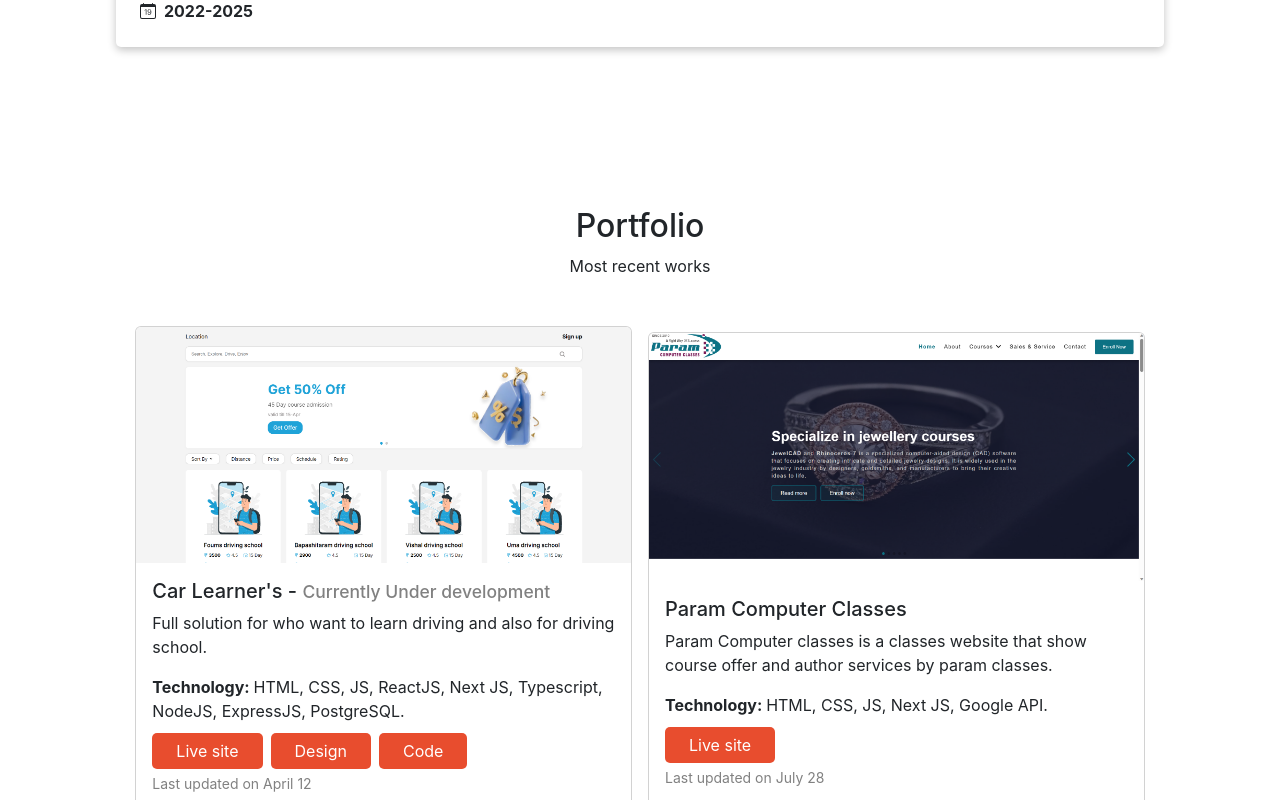
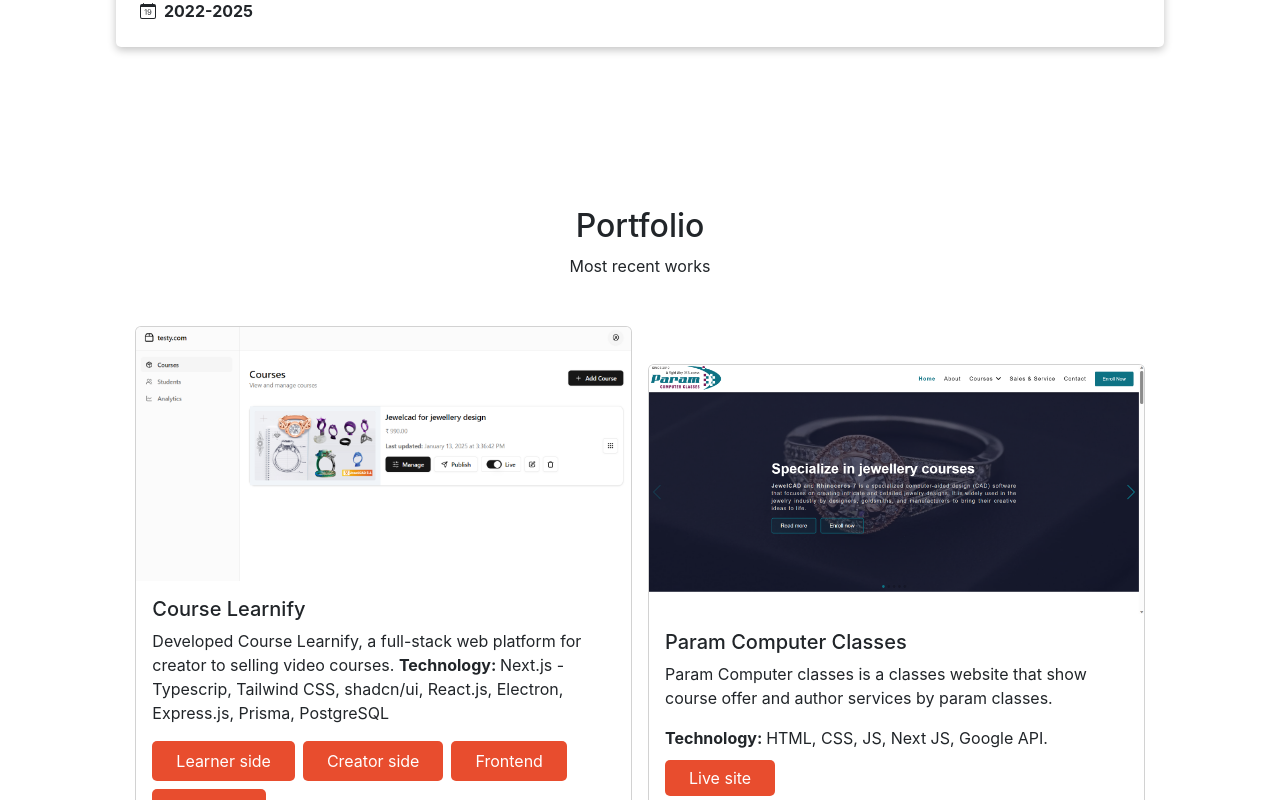
Before and after one commit to DeepMakhasana/Portfolio, a React (Create React App) app: page / in a window 1280 px wide. Shown: the part 2895-3695 px from the top of the page. Built offline with nearby package versions, Linux system fonts and the light colour scheme.

Commit message:
update on jan-13-2025

```diff
--- a/src/App.css
+++ b/src/App.css
@@ -242,8 +242,8 @@
   text-decoration: none;
   padding: 0.5rem 1.5rem 0.5rem 1.5rem;
   border-radius: 5px;
-  margin-bottom: 1rem;
-  margin-right: 0.5rem;
+  /* margin-bottom: 1rem;
+  margin-right: 0.5rem; */
 }
 
 .portfolio-btn:hover {
--- a/src/components/AboutSection.jsx
+++ b/src/components/AboutSection.jsx
@@ -1,6 +1,6 @@
 import React from 'react'
 import pic from './images/about.jpg'
-import download from './DeepMakhasana_220203107017.pdf'
+import download from './DeepMakhasana.pdf'
 
 const AboutSection = () => {
     return (
@@ -16,7 +16,7 @@
                     </div>
                     <div className='col-sm-12 col-md-6 col-lg-6 col-xl-6 about-info'>
                         <div className='px-1'>
-                            <p>Hello, I am Deep Makhasana and I am Full stack developer. Currently study in GEC, Rajkot in computer Engineering department and completed diploma from GP, Valsad. I enjoy working with Web technology as a React.js and Node.js developer.</p>
+                            <p>Hello, I am Deep Makhasana, a Full Stack Developer. I am currently studying at GEC, Rajkot, in the Computer Engineering department, and I have completed a diploma from GP, Valsad. I enjoy working with web technologies as a React.js, Next.js, and Node.js developer.</p>
                             <a href={download} download className='btn'>Download CV</a>
                         </div>
                     </div>
--- a/src/components/PortfolioSection.jsx
+++ b/src/components/PortfolioSection.jsx
@@ -4,7 +4,7 @@
 import mgs from "./images/mgs.png";
 import smra from "./images/smra.svg";
 import spices from "./images/spices.png";
-import portfolio from "./images/portfolio.png";
+import courseLearnify from "./images/course-learnify.png";
 const PortfolioSection = () => {
     return (
         <section className="container d-grid align-items-center" id='portfolio'>
@@ -15,15 +15,18 @@
                 </div>
                 <div className="projects">
                     <div className="card mb-3 col-12 col-lg-5">
-                        <img src={car} className="card-img-top" alt="Param Computer Classes" />
+                        <img src={courseLearnify} className="card-img-top" alt="video course platform" />
                         <div className="card-body">
-                            <h5 className="card-title">Car Learner's - <small className="text-body-secondary" style={{ color: "#818181" }}>Currently Under development</small></h5>
-                            <p className="card-text">Full solution for who want to learn driving and also for driving school.</p>
-                            <p><b>Technology: </b> HTML, CSS, JS, ReactJS, Next JS, Typescript, NodeJS, ExpressJS, PostgreSQL.</p>
-                            <a href='https://car-learners-frontend.vercel.app/' className='portfolio-btn'>Live site</a>
-                            <a href='https://www.figma.com/file/X0oeoYFLDFftUDQxY2yZIX/car-ui?type=design&node-id=0-1&mode=design&t=AEU7YUGBJGrSFIoC-0' className='portfolio-btn mr-2'>Design</a>
-                            <a href='https://github.com/DeepMakhasana/car-learners-frontend' className='portfolio-btn'>Code</a>
-                            <p className="card-text mt-2"><small className="text-body-secondary" style={{ color: "#818181" }}>Last updated on April 12</small></p>
+                            <h5 className="card-title">Course Learnify</h5>
+                            <p className="card-text">Developed Course Learnify, a full-stack web platform for creator to selling video courses. <b>Technology: </b> Next.js - Typescrip, Tailwind CSS, shadcn/ui, React.js, Electron, Express.js, Prisma, PostgreSQL</p>
+                            <div className='flex gap-0 flex-wrap gap-2 justify-content-start'>
+                                <a target="_blank" href='https://www.paramcadcenter.com/learn' className='portfolio-btn'>Learner side</a>
+                                <a target="_blank" href='https://github.com/DeepMakhasana/vcp-autoupdater/releases/tag/1.0.2' className='portfolio-btn'>Creator side</a>
+                                <a target="_blank" href='https://github.com/DeepMakhasana/vcp-client' className='portfolio-btn'>Frontend</a>
+                                <a target="_blank" href='https://github.com/DeepMakhasana/vcp-server' className='portfolio-btn'>Backend</a>
+                            </div>
+
+                            <p className="card-text mt-2"><small className="text-body-secondary" style={{ color: "#818181" }}>Last updated on Jan 13, 2025</small></p>
                         </div>
                     </div>
                     <div className="card mb-3 col-12 col-lg-5">
@@ -32,8 +35,22 @@
                             <h5 className="card-title">Param Computer Classes</h5>
                             <p className="card-text">Param Computer classes is a classes website that show course offer and author services by param classes.</p>
                             <p><b>Technology: </b> HTML, CSS, JS, Next JS, Google API.</p>
-                            <a href='https://www.paramcadcenter.com/' className='portfolio-btn'>Live site</a>
+                            <a target="_blank" href='https://www.paramcadcenter.com/' className='portfolio-btn'>Live site</a>
                             <p className="card-text mt-2"><small className="text-body-secondary" style={{ color: "#818181" }}>Last updated on July 28</small></p>
+                        </div>
+                    </div>
+                    <div className="card mb-3 col-12 col-lg-5">
+                        <img src={car} className="card-img-top" alt="Param Computer Classes" />
+                        <div className="card-body">
+                            <h5 className="card-title">Car Learner's - <small className="text-body-secondary" style={{ color: "#818181" }}>Currently Under development</small></h5>
+                            <p className="card-text">Full solution for who want to learn driving and also for driving school.</p>
+                            <p><b>Technology: </b> HTML, CSS, JS, ReactJS, Next JS, Typescript, NodeJS, ExpressJS, PostgreSQL.</p>
+                            <div className='flex gap-0 flex-wrap gap-2 justify-content-start'>
+                                <a target="_blank" href='https://car-learners-frontend.vercel.app/' className='portfolio-btn'>Live site</a>
+                                <a target="_blank" href='https://www.figma.com/file/X0oeoYFLDFftUDQxY2yZIX/car-ui?type=design&node-id=0-1&mode=design&t=AEU7YUGBJGrSFIoC-0' className='portfolio-btn mr-2'>Design</a>
+                                <a target="_blank" href='https://github.com/DeepMakhasana/car-learners-frontend' className='portfolio-btn'>Code</a>
+                            </div>
+                            <p className="card-text mt-2"><small className="text-body-secondary" style={{ color: "#818181" }}>Last updated on April 12</small></p>
                         </div>
                     </div>
                     <div className="card mb-3 col-12 col-lg-5">
@@ -42,7 +59,7 @@
                             <h5 className="card-title">Mobile Gadget System</h5>
                             <p className="card-text">Easy to find accessories, Manage Stock and when stock is less then notify, Show sells and profit.</p>
                             <p><b>Technology: </b> HTML, CSS, JS, React JS, Node JS, Express JS, MongoDB</p>
-                            <a href='https://github.com/Hiten07/Gadget_System_Hackathon' className='portfolio-btn'>Code</a>
+                            <a target="_blank" href='https://github.com/Hiten07/Gadget_System_Hackathon' className='portfolio-btn'>Code</a>
                             <p className="card-text mt-2"><small className="text-body-secondary" style={{ color: "#818181" }}>Last updated  on April 16</small></p>
                         </div>
                     </div>
@@ -52,7 +69,7 @@
                             <h5 className="card-title">Social media Rest API</h5>
                             <p className="card-text">Create account and login, Account detail update and delete, Follow and Unfollow, Post create, read, update and delete, Comment and Like on post</p>
                             <p><b>Technology: </b> Node JS, Express JS, MongoDB</p>
-                            <a href='https://social-media-backend-nkz6.onrender.com/api/v1/' className='portfolio-btn'>Demo</a> <a href='https://github.com/DeepMakhasana/socialmedia_webapp' className='portfolio-btn'>Code</a>
+                            <a target="_blank" href='https://social-media-backend-nkz6.onrender.com/api/v1/' className='portfolio-btn'>Demo</a> <a target="_blank" href='https://github.com/DeepMakhasana/socialmedia_webapp' className='portfolio-btn'>Code</a>
                             <p className="card-text mt-2"><small className="text-body-secondary" style={{ color: "#818181" }}>Last updated on Mar 28</small></p>
                         </div>
                     </div>
@@ -63,18 +80,8 @@
                             <h5 className="card-title">Condiment Spices</h5>
                             <p className="card-text">Condiment sector landing page, About Section, Product details, Case Stuies, Contact page.</p>
                             <p><b>Technology: </b> HTML, CSS, JS, React JS</p>
-                            <a href='https://condiment-spices.netlify.app/' className='portfolio-btn'>Demo</a> <a href='https://github.com/DeepMakhasana/condiment_sector_site-spices' className='portfolio-btn'>Code</a>
+                            <a target="_blank" href='https://condiment-spices.netlify.app/' className='portfolio-btn'>Demo</a> <a target="_blank" href='https://github.com/DeepMakhasana/condiment_sector_site-spices' className='portfolio-btn'>Code</a>
                             <p className="card-text mt-2"><small className="text-body-secondary" style={{ color: "#818181" }}>Last updated on Mar 20</small></p>
-                        </div>
-                    </div>
-                    <div className="card mb-3 col-12 col-lg-5">
-                        <img src={portfolio} className="card-img-top" alt="DeepMakhasana Portfolio website" />
-                        <div className="card-body">
-                            <h5 className="card-title">Portfolio website</h5>
-                            <p className="card-text">Introduction, About Section, Skill Section, Qualification Section, Portfolio Section, Contact Section.</p>
-                            <p><b>Technology: </b> HTML, CSS, JS, Bootstarp</p>
-                            <a href='https://deepmakhasana.netlify.app/' className='portfolio-btn'>Demo</a> <a href='https://github.com/DeepMakhasana/Portfolio' className='portfolio-btn'>Code</a>
-                            <p className="card-text mt-2"><small className="text-body-secondary" style={{ color: "#818181" }}>Last updated on May 13</small></p>
                         </div>
                     </div>
                 </div>
```
Also changed, not shown: src/components/images/course-learnify.png (added), 1 other file (tests, documents, lock files or other folders).
